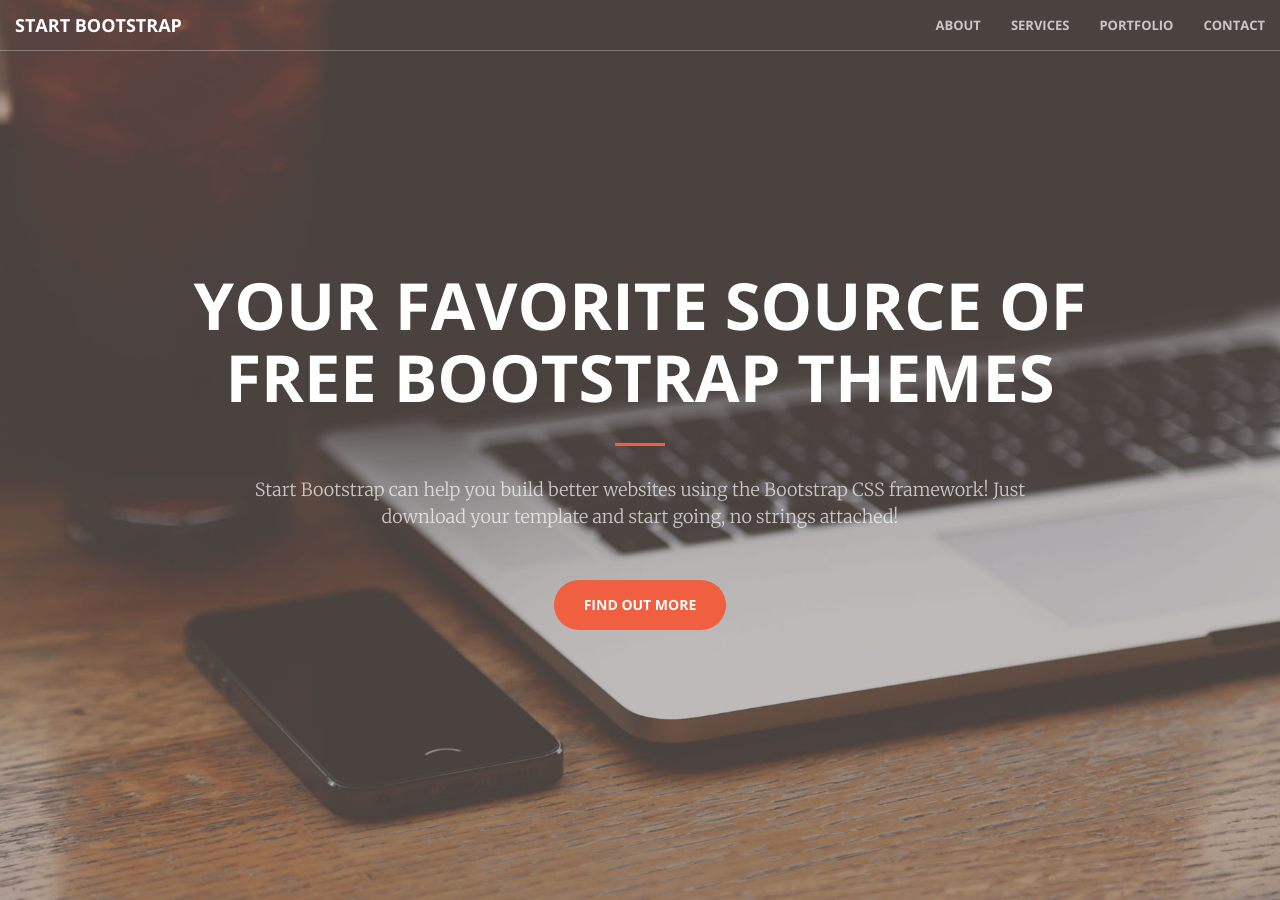
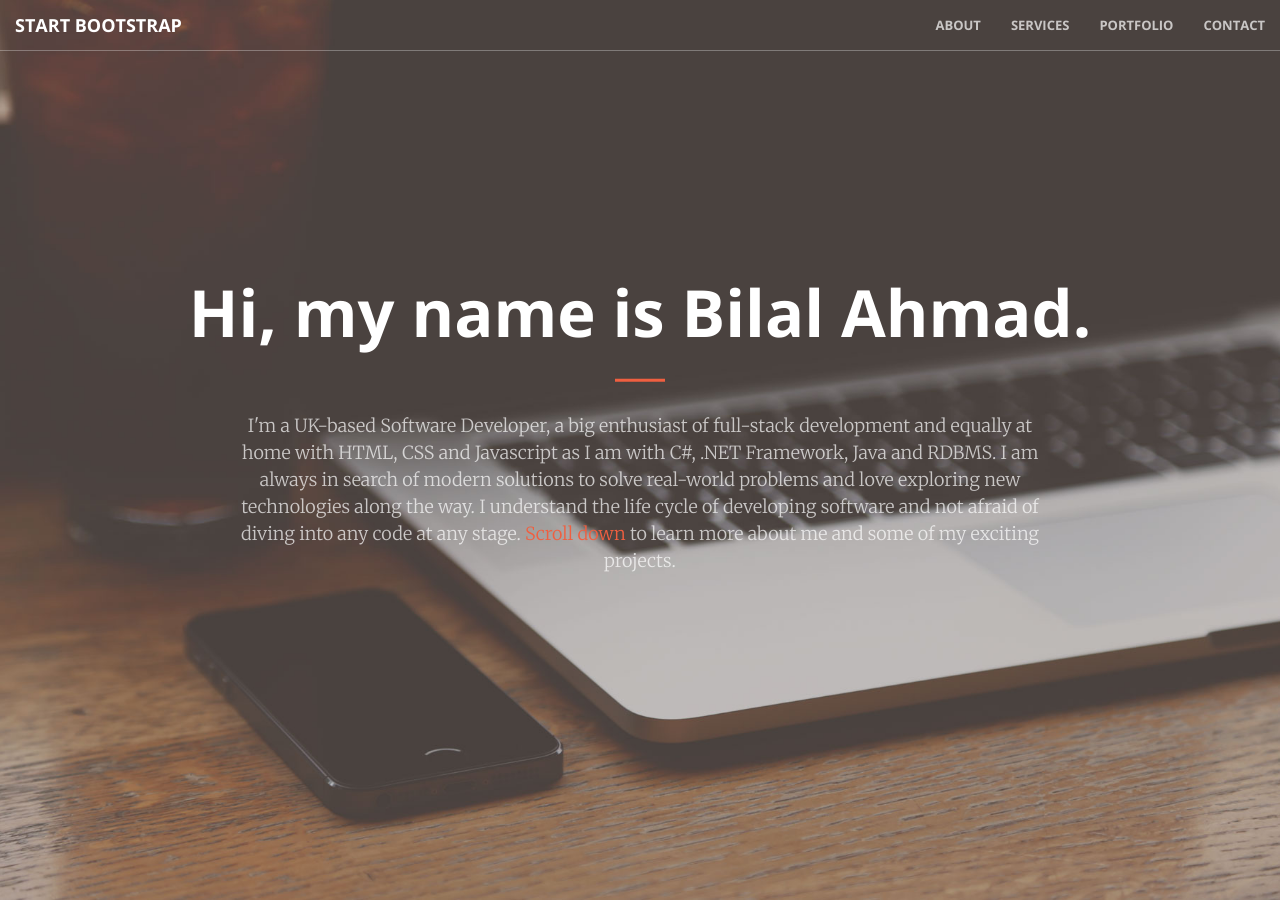
Before and after one commit to Bilal44/bilal44.github.io, a Jekyll site: the page built from index.html, in a window 1280 px wide and 900 px high. Built offline with Jekyll 4.4.1, drawn with Linux system fonts in a browser that asks for light colours; some of the changed text lies outside the part shown; grey boxes are pictures that could not be loaded.

Commit message:
Add personal info

```diff
--- a/_includes/services.html
+++ b/_includes/career.html
@@ -1,4 +1,4 @@
-<section id="services">
+<section id="career">
     <div class="container">
         <div class="row">
             <div class="col-lg-12 text-center">
--- a/_includes/header.html
+++ b/_includes/header.html
@@ -1,10 +1,9 @@
 <header>
     <div class="header-content">
         <div class="header-content-inner">
-            <h1>Your Favorite Source of Free Bootstrap Themes</h1>
+            <h1>Hi, my name is Bilal Ahmad.</h1>
             <hr>
-            <p>Start Bootstrap can help you build better websites using the Bootstrap CSS framework! Just download your template and start going, no strings attached!</p>
-            <a href="#about" class="btn btn-primary btn-xl page-scroll">Find Out More</a>
+            <p>I'm a UK-based Software Developer, a big enthusiast of full-stack development and equally at home with HTML, CSS and Javascript as I am with C#, .NET Framework, Java and RDBMS. I am always in search of modern solutions to solve real-world problems and love exploring new technologies along the way. I understand the life cycle of developing software and not afraid of diving into any code at any stage. <a href="#about">Scroll down</a> to learn more about me and some of my exciting projects.</p>
         </div>
     </div>
 </header>
--- a/_includes/nav.html
+++ b/_includes/nav.html
@@ -18,7 +18,7 @@
                     <a class="page-scroll" href="#about">About</a>
                 </li>
                 <li>
-                    <a class="page-scroll" href="#services">Services</a>
+                    <a class="page-scroll" href="#career">Services</a>
                 </li>
                 <li>
                     <a class="page-scroll" href="#portfolio">Portfolio</a>
--- a/_sass/_base.scss
+++ b/_sass/_base.scss
@@ -166,7 +166,6 @@ header {
         .header-content-inner {
             h1 {
                 font-weight: 700;
-                text-transform: uppercase;
                 margin-top: 0;
                 margin-bottom: 0;
             }
```
Also changed, not shown: _includes/about.html (renamed from _includes/call-to-action.html).
